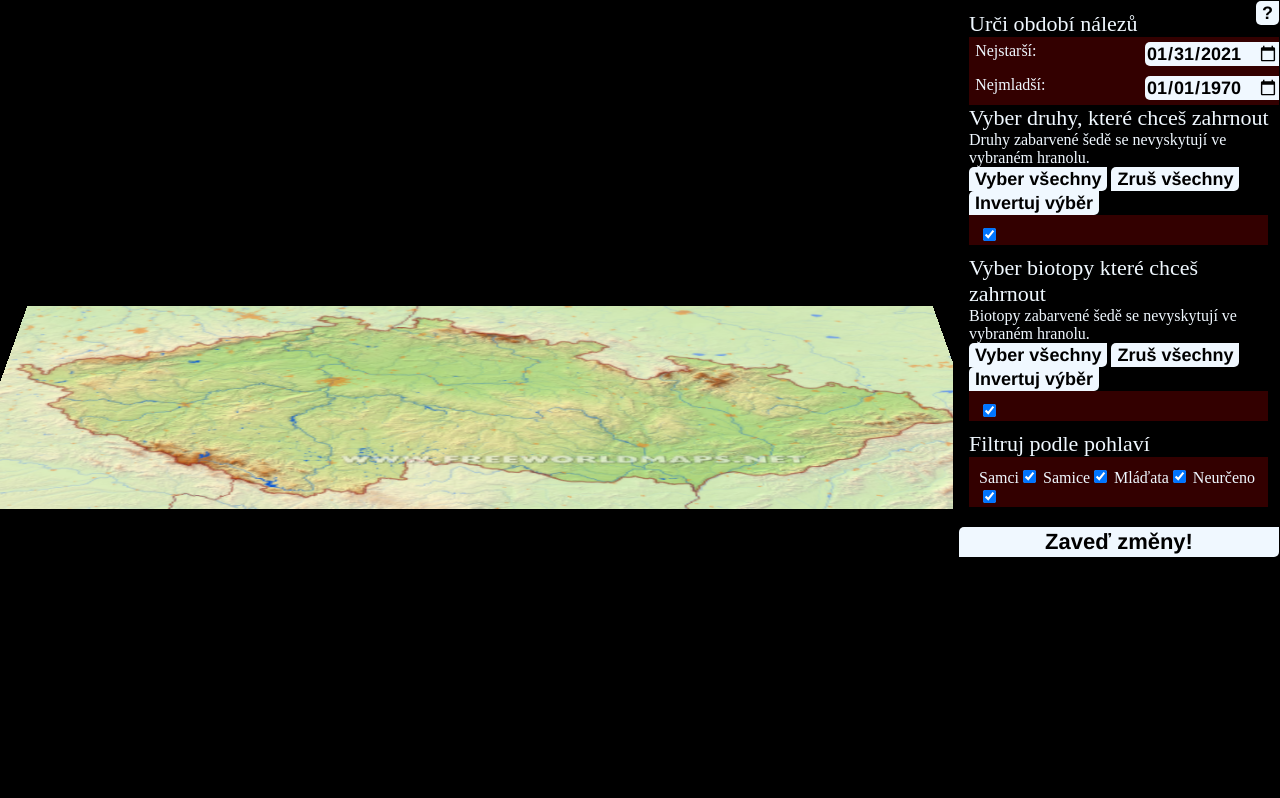
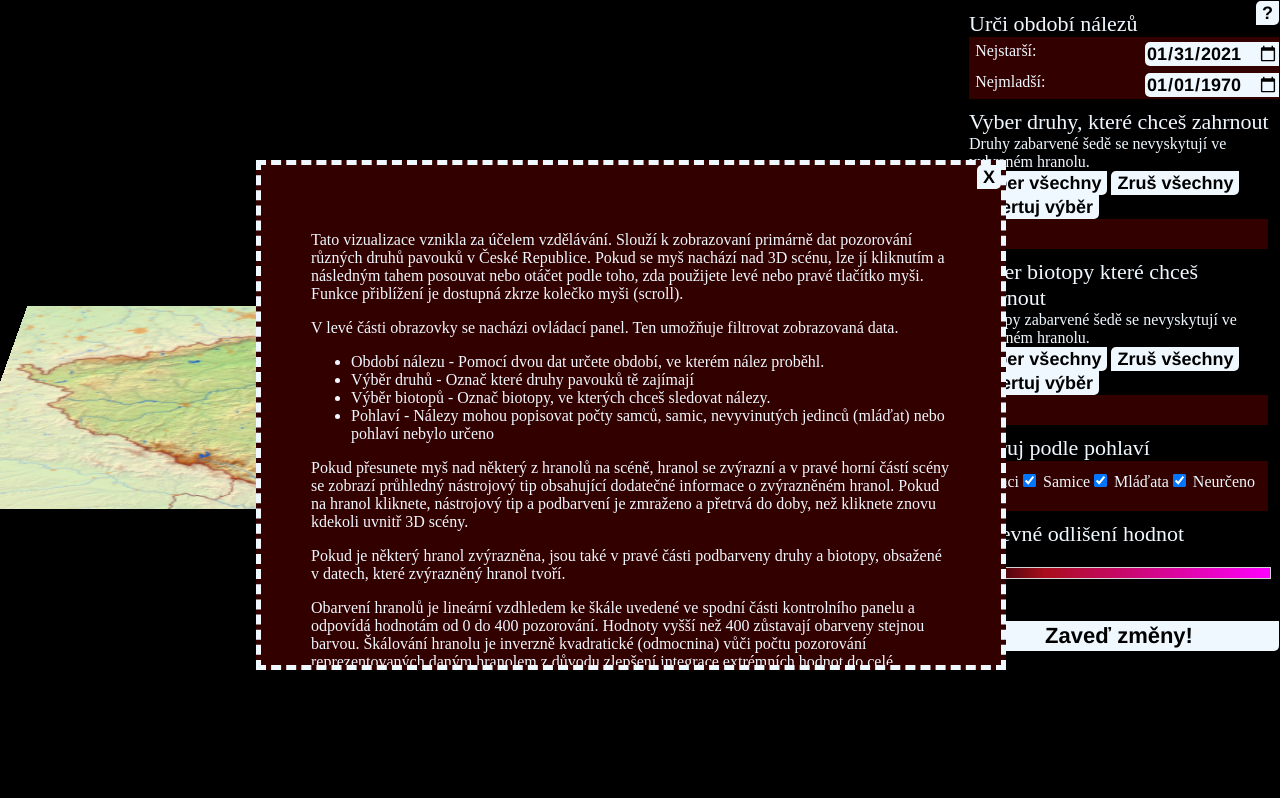
Before and after one commit to AdamBajger/pv251-hw, a website with bundled scripts: page index.html in a window 1280 px wide. Shown: the top 798 px of the page. Built offline with nearby package versions, Linux system fonts and the light colour scheme; animation ran at ten frames a second; files whose address does not match are found by name.

Commit message:
final touches

```diff
--- a/css/map.css
+++ b/css/map.css
@@ -100,19 +100,44 @@
 
 .control-panel .date-span {
     /*position: relative;*/
-    float: left;
+    /*float: left;*/
     padding-left: 2%;
-    padding-top: 5px;
-    padding-bottom: 5px;
+    padding-top: 5px;/*
+    padding-bottom: 5px;*/
+
     width: 98%;
-    height: fit-content;
+    height: 26px;
     /*height: 30px;*/
     background-color: #330000;
 }
 
-#show-help-button {
+.corner-button {
     position: absolute;
     border-bottom-left-radius: 5px;
     top: 0;
     right: 0;
 }
+
+#help-div {
+    /*visibility: hidden;*/
+    position: fixed;
+    background-color: #330000;
+    z-index: 50;
+    left: 20%;
+    top: 20%;
+    width: 50%;
+    height: 50%;
+    padding: 50px;
+    border: dashed 5px aliceblue;
+    overflow-y: scroll;
+}
+
+#gradient-legend-div {
+
+}
+
+#gradient-legend {
+    width: 300px;
+    height: 10px;
+    border:1px solid #d3d3d3;
+}
--- a/index.html
+++ b/index.html
@@ -22,13 +22,55 @@
 
         </div>
     </div>
+
+    <div id="help-div" class="control-panel">
+        <button class="corner-button" id="hide-help-button">X</button>
+            <p>
+                Tato vizualizace vznikla za účelem vzdělávání.
+                Slouží k zobrazovaní primárně dat pozorování různých druhů pavouků v České Republice.
+                Pokud se myš nachází nad 3D scénu, lze jí kliknutím a následným tahem posouvat nebo otáčet podle toho,
+                zda použijete levé nebo pravé tlačítko myši. Funkce přiblížení je dostupná  zkrze kolečko myši (scroll).
+            </p>
+        <p>
+            V levé části obrazovky se nacházi ovládací panel. Ten umožňuje filtrovat zobrazovaná data.
+        </p>
+        <ul>
+            <li>Období nálezu - Pomocí dvou dat určete období, ve kterém nález proběhl.</li>
+            <li>Výběr druhů - Označ které druhy pavouků tě zajímají</li>
+            <li>Výběr biotopů - Označ biotopy, ve kterých chceš sledovat nálezy.</li>
+            <li>Pohlaví - Nálezy mohou popisovat počty samců, samic, nevyvinutých jedinců (mláďat) nebo pohlaví nebylo určeno</li>
+        </ul>
+
+        <p>
+            Pokud přesunete myš nad některý z hranolů na scéně, hranol se zvýrazní
+            a v pravé horní částí scény se zobrazí průhledný nástrojový tip obsahující dodatečné informace
+            o zvýrazněném hranol. Pokud na hranol kliknete, nástrojový tip a podbarvení je zmraženo a přetrvá do doby,
+            než kliknete znovu kdekoli uvnitř 3D scény.
+        </p>
+        <p>
+            Pokud je některý hranol zvýrazněna, jsou také v pravé části podbarveny druhy a biotopy,
+            obsažené v datech, které zvýrazněný hranol tvoří.
+        </p>
+        <p>
+            Obarvení hranolů je lineární vzdhledem ke škále uvedené ve spodní části kontrolního panelu
+            a odpovídá hodnotám od 0 do 400 pozorování. Hodnoty vyšší než 400 zůstavají obarveny stejnou barvou.
+            Škálování hranolu je inverzně kvadratické (odmocnina) vůči počtu pozorování reprezentovaných daným hranolem
+            z důvodu zlepšení integrace extrémních hodnot do celé vizualizace.
+        </p>
+        <p>
+            Tuto nápovědu zavřete tlačítkem v pravém horním rohu tohoto okna.
+            Pokud byste chtěli nápovědu znovu zobrazit, stiskněte tlačítko otazníku v pravém horním rohu ovládacího panelu vravo.
+        </p>
+
+    </div>
     <div class="control-panel">
-        <button id="show-help-button">?</button>
+        <button class="corner-button" id="show-help-button">?</button>
+
         <form>
             <div class="control-panel-field">
                 <span class="control-panel-header">Urči období nálezů</span>
                 <div class="date-span"><label for="date-observed-start">Nejstarší:<input type="date" id="date-observed-start"></label></div>
-                <br/>
+
                 <div class="date-span"><label for="date-observed-end">Nejmladší:<input type="date" id="date-observed-end"></label></div>
             </div>
 
@@ -69,6 +111,15 @@
                     <label for="checkbox-sex-ex">Neurčeno</label><input type="checkbox" name="samec" id="checkbox-sex-ex" checked/>
                 </div>
             </div>
+            <div class="control-panel-field">
+                <div class="control-panel-header">
+                    Barevné odlišení hodnot
+                </div>
+                <div id="gradient-legend-div">
+                    0 <canvas id="gradient-legend" width="300" height="10">
+                    Your browser does not support the HTML5 canvas tag.</canvas> 400+
+                </div>
+            </div>
             <button id="update-visualisation-button">Zaveď změny!</button>
         </form>
     </div>
@@ -80,6 +131,7 @@
         $(document).ready(function() {
             console.log("Hooking handlers");
             update_dates_limits(f_oldest_date, f_newest_date);
+            render_legend();
 
             $('#update-visualisation-button').on("click", function (e) {
                 e.preventDefault();
@@ -166,6 +218,13 @@
                 });
             });
 
+            $('#hide-help-button').on("click", function () {
+                $('#help-div').css("display", "none");
+            });
+            $('#show-help-button').on("click", function () {
+                $('#help-div').css("display", "");
+            });
+
 
             var canvas_container_elem = $('#canvas-container');
             canvas_container_elem.on("object-highlighted", function (e) {
@@ -198,6 +257,24 @@
             });
 
         });
+
+        function render_legend() {
+            var c = document.getElementById("gradient-legend");
+            var ctx = c.getContext("2d");
+
+            /*
+            .domain([0, 100, 400])
+            .range(['#000000', '#aa0d1c', '#ff00ff'])
+            */
+
+            var grd = ctx.createLinearGradient(0, 0,300, 0);
+            grd.addColorStop(0, "#000000");
+            grd.addColorStop(0.25, "#aa0d1c");
+            grd.addColorStop(1, "#ff00ff");
+
+            ctx.fillStyle = grd;
+            ctx.fillRect(0, 0, 300, 10);
+        }
 
         function update_dates_limits(oldest, latest) {
             var f = "YYYY-MM-DD";
--- a/js/map.js
+++ b/js/map.js
@@ -18,7 +18,7 @@ var bounds = [11.9970444,48.4062989,18.9689,51.2086567],// GPS bounds of the act
     height = window.innerHeight;
 
 var colorScale = d3.scale.linear()
-    .domain([0, 100, 200])
+    .domain([0, 100, 400])
     .range(['#000000', '#aa0d1c', '#ff00ff']),
     v_highlight_color = '#0ff000';
 
@@ -328,8 +328,9 @@ function visualize_data(data, date_first, date_last, displayed_species, sexes, d
             max = value;
         }
 
+        var cube_height = Math.sqrt(value * valueFactor);
         // this sets the geometry used for the created objects
-        var geometry = new THREE.BoxGeometry(boxSize, boxSize, value * valueFactor);
+        var geometry = new THREE.BoxGeometry(boxSize, boxSize, cube_height);
 
         // this will determine the lighting and rendering of the faces of the created object
         var material = new THREE.MeshPhongMaterial({
@@ -340,7 +341,7 @@ function visualize_data(data, date_first, date_last, displayed_species, sexes, d
         // here we declare the object, that will be rendered, based on the material and geometry declared earlier
         var cube = new THREE.Mesh(geometry, material);
         cube.userData = data[i];
-        cube.position.set(sceneX, sceneY, value * valueFactor / 2 + 0.01);  // set the object position
+        cube.position.set(sceneX, sceneY, cube_height / 2 + 0.01);  // set the object position
 
         global_scene.add(cube);
 
```
Also changed, not shown: README.md (added).
